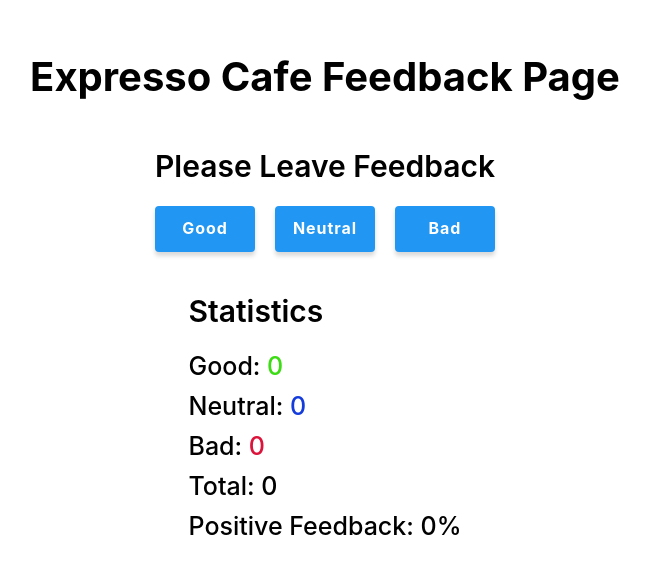
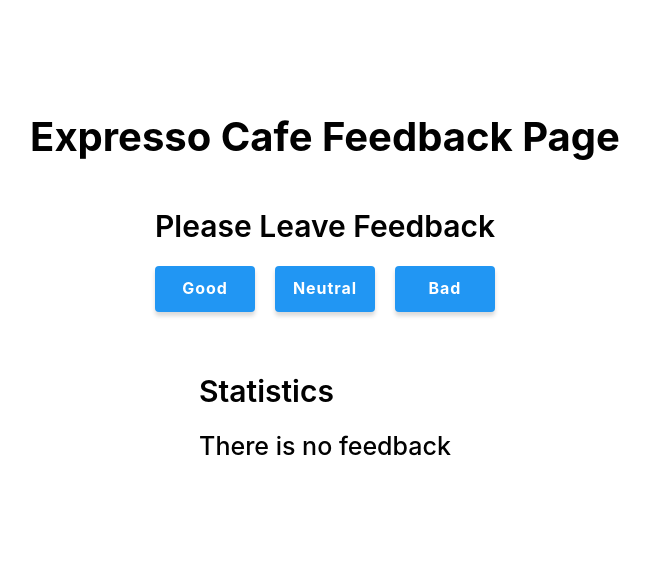
Before and after one commit to llomaka/goit-react-hw-02-feedback, a React (Create React App) app: page / in a window 1280 px wide. Shown: the part 106-680 px from the top of the page, without its empty margins (315-965 px from the left). Built offline with nearby package versions, Linux system fonts and the light colour scheme.

Commit message:
Віджет відгуків готовий

```diff
--- a/src/components/App.jsx
+++ b/src/components/App.jsx
@@ -1,5 +1,5 @@
 import React, { Component } from "react";
-import FeedbackForm from "./FeedbackForm/FeedbackForm";
+import FeedbackOptions from "./FeedbackOptions/FeedbackOptions";
 import Statistics from "./Statistics/Statistics";
 
 export default class App extends Component {
@@ -8,6 +8,8 @@ export default class App extends Component {
     neutral: 0,
     bad: 0
   }
+
+  getKeys = () => Object.keys(this.state);
 
   countTotalFeedback = () => (this.state.good + this.state.neutral + this.state.bad);
 
@@ -41,7 +43,7 @@ export default class App extends Component {
           height: '100vh',
           display: 'flex',
           flexDirection: 'column',
-          gap: '40px',
+          gap: 20,
           justifyContent: 'center',
           alignItems: 'center',
           fontSize: 40,
@@ -49,7 +51,9 @@ export default class App extends Component {
         }}
       >
         <h1 className="main__header">Expresso Cafe Feedback Page</h1>
-        <FeedbackForm handleClick={this.handleClick}/>
+        <FeedbackOptions
+          options={this.getKeys()}
+          onLeaveFeedback={this.handleClick} />
         <Statistics
           good={this.state.good}
           neutral={this.state.neutral}
--- a/src/components/FeedbackForm/FeedbackForm.jsx
+++ /dev/null
@@ -1,32 +0,0 @@
-import React, { Component } from "react";
-import PropTypes from "prop-types";
-import Button from "components/Button/Button";
-import styles from './FeedbackForm.module.css';
-
-export default class FeedbackForm extends Component {
-  static propTypes = {
-    handleClick: PropTypes.func.isRequired,
-  };
-
-  render() {
-    return (
-      <div>
-        <h2 className={styles.header}>Please Leave Feedback</h2>
-        <div className={styles.group}>
-          <Button
-            text="good"
-            handleClick={this.props.handleClick}
-          />
-          <Button
-            text="neutral"
-            handleClick={this.props.handleClick}
-          />
-          <Button
-            text="bad"
-            handleClick={this.props.handleClick}
-          />
-        </div>
-      </div>
-    )
-  }
-}
--- a/src/components/FeedbackForm/FeedbackForm.module.css
+++ /dev/null
@@ -1,13 +0,0 @@
-.header {
-  margin-bottom: 20px;
-  font-size: 30px;
-  font-weight: 600;
-  line-height: 1.3;
-}
-
-.group {
-  display: flex;
-  flex-wrap: wrap;
-  gap: 20px;
-  justify-content: space-evenly;
-}
--- a/src/components/FeedbackOptions/FeedbackOptions.jsx
+++ b/src/components/FeedbackOptions/FeedbackOptions.jsx
@@ -0,0 +1,29 @@
+import React, { Component } from "react";
+import PropTypes from "prop-types";
+import Button from "components/Button/Button";
+import Section from "components/Section/Section";
+import styles from './FeedbackOptions.module.css';
+
+export default class FeedbackOptions extends Component {
+  static propTypes = {
+    options: PropTypes.array.isRequired,
+    onLeaveFeedback: PropTypes.func.isRequired,
+  };
+
+  render() {
+    return (
+      <Section
+        title="Please Leave Feedback"
+      >
+        <div className={styles.group}>
+          {this.props.options.map(option =>
+            (<Button
+              key={option}
+              text={option}
+              handleClick={this.props.onLeaveFeedback}
+            />))}
+        </div>
+      </Section>
+    )
+  }
+}
--- a/src/components/FeedbackOptions/FeedbackOptions.module.css
+++ b/src/components/FeedbackOptions/FeedbackOptions.module.css
@@ -0,0 +1,6 @@
+.group {
+  display: flex;
+  flex-wrap: wrap;
+  gap: 20px;
+  justify-content: space-evenly;
+}
--- /dev/null
+++ b/src/components/Notification/Notification.jsx
@@ -0,0 +1,15 @@
+import React, { Component } from "react";
+import PropTypes from "prop-types";
+import styles from "./Notification.module.css"
+
+export default class Notification extends Component {
+  static propTypes = {
+    message: PropTypes.string.isRequired,
+  }
+
+  render() {
+    return (
+      <p className={styles.text}>{this.props.message}</p>
+    )
+  }
+}
--- /dev/null
+++ b/src/components/Notification/Notification.module.css
@@ -0,0 +1,5 @@
+.text {
+  font-size: 25px;
+  font-weight: 500;
+  line-height: 1.2;
+}
--- a/src/components/Section/Section.jsx
+++ b/src/components/Section/Section.jsx
@@ -0,0 +1,19 @@
+import React, { Component } from "react";
+import PropTypes from "prop-types";
+import styles from "./Section.module.css"
+
+export default class Section extends Component {
+  static propTypes = {
+    title: PropTypes.string.isRequired,
+    children: PropTypes.node.isRequired,
+  }
+
+  render() {
+    return (
+      <section className={styles.section}>
+        <h2 className={styles.header}>{this.props.title}</h2>
+        {this.props.children}
+      </section>
+    )
+  }
+}
--- a/src/components/Section/Section.module.css
+++ b/src/components/Section/Section.module.css
@@ -0,0 +1,10 @@
+.section {
+  padding: 20px;
+}
+
+.header {
+  margin-bottom: 20px;
+  font-size: 30px;
+  font-weight: 600;
+  line-height: 1.3;
+}
--- a/src/components/Statistics/Statistics.jsx
+++ b/src/components/Statistics/Statistics.jsx
@@ -1,5 +1,7 @@
 import React, { Component } from "react";
 import PropTypes from "prop-types";
+import Section from "components/Section/Section";
+import Notification from "components/Notification/Notification";
 import styles from './Statistics.module.css';
 
 export default class Statistics extends Component {
@@ -13,8 +15,11 @@ export default class Statistics extends Component {
 
   render() {
     return (
-      <div>
-        <h2 className={styles.header}>Statistics</h2>
+      <Section
+        title="Statistics"
+      >
+        {this.props.total
+          ? (
               <ul className={styles.list}>
                 <li className={styles.item}>Good: <span className={styles.good}>{this.props.good}</span></li>
                 <li className={styles.item}>Neutral: <span className={styles.neutral}>{this.props.neutral}</span></li>
@@ -22,7 +27,12 @@ export default class Statistics extends Component {
                 <li className={styles.item}>Total: {this.props.total}</li>
                 <li className={styles.item}>Positive feedback: {this.props.positivePercentage}%</li>
               </ul>
-      </div>
+            )
+          : (<Notification
+              message="There is no feedback"
+            />
+          )}
+      </Section>
     )
   }
 }
```
Lines whose indentation alone changed are shown as unchanged.
